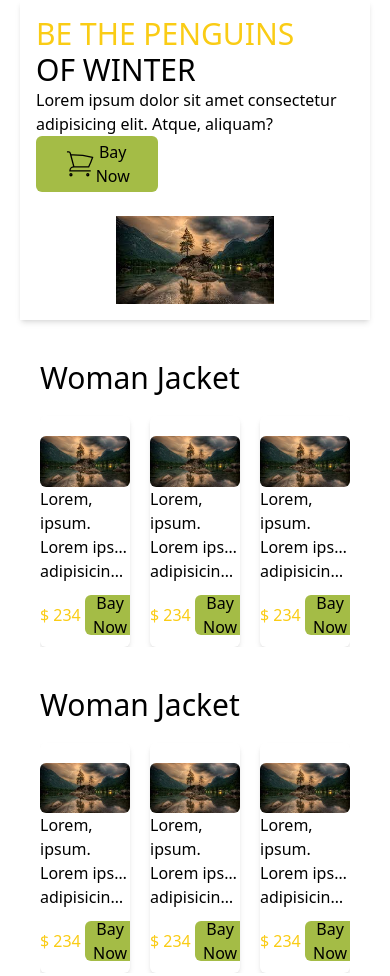
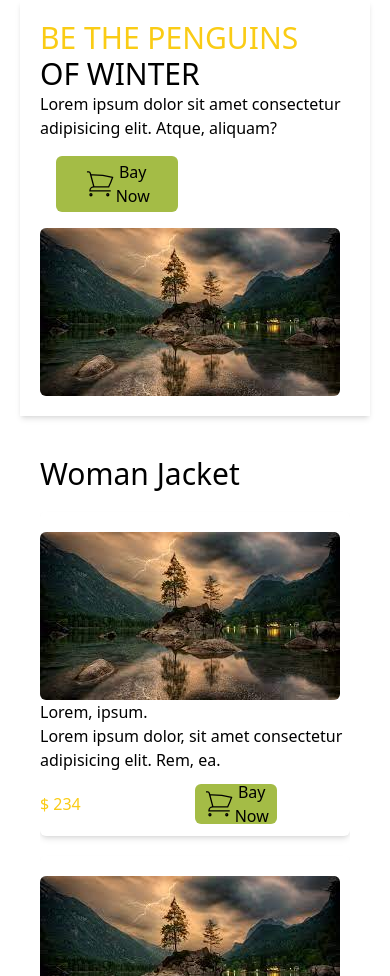
Before and after one commit to devmahin/Tailwindcss-project, a plain HTML site: page index.html in a window 390 px wide. Shown: the top 976 px of the page. Drawn offline with nearby package versions, Linux system fonts and the light colour scheme.

Commit message:
3rd commit

```diff
--- a/index.html
+++ b/index.html
@@ -17,11 +17,11 @@
     }
   </script>
 </head>
-<body class="mx-5 ">
- <div class="grid sm:grid-cols-1 md:grid-cols-2 justify-center align-middle shadow-md overflow-hidden  p-4"> <div class="">
+<body class="mx-5 place-content-around ">
+ <div class="grid sm:grid-cols-1  mb-5 p-5 md:grid-cols-2 justify-center align-middle  shadow-md overflow-hidden  p-4"> <div class="">
   <div class=""><h1 class="text-3xl  text-yellow-400 " >BE THE PENGUINS <br><span class="text-black">OF WINTER</span></h1>
-    <p>Lorem ipsum dolor sit amet consectetur adipisicing elit. Atque, aliquam?</p></div>
-        <div class="flex  ">   <button type=" " class="flex bg-cardgreen justify-center items-center h-10 w-30 p-7 rounded-md ">
+    <p class=" ">Lorem ipsum dolor sit amet consectetur adipisicing elit. Atque, aliquam?</p></div>
+        <div class="flex  ">   <button type=" " class="flex bg-cardgreen justify-center items-center h-10 w-30 p-7 rounded-md m-4">
          <svg class="" xmlns="http://www.w3.org/2000/svg" fill="none" viewBox="0 0 24 24" strokeWidth={1.5} stroke="currentColor" className="w-6 ">
           <path strokeLinecap="round" strokeLinejoin="round" d="M2.25 3h1.386c.51 0 .955.343 1.087.835l.383 1.437M7.5 14.25a3 3 0 00-3 3h15.75m-12.75-3h11.218c1.121-2.3 2.1-4.684 2.924-7.138a60.114 60.114 0 00-16.536-1.84M7.5 14.25L5.106 5.272M6 20.25a.75.75 0 11-1.5 0 .75.75 0 011.5 0zm12.75 0a.75.75 0 11-1.5 0 .75.75 0 011.5 0z" />
         </svg>
@@ -30,12 +30,12 @@
         </div>
 </div>
 
-  <div class="mx-20 mt-6 "> <img src="./download (3).jpg" alt=""></div>
+  <div class=" "> <img class="rounded-md" src="./download (3).jpg" alt=""></div>
   </div>
 
 <div class="overflow-hidden  justify-start m-5">
   <h1 class=" text-3xl text-black mb-5 my-5">Woman Jacket</h1>
-  <div class="grid grid-cols-3 gap-5 sm: grid-cols-1 md:grid-cols-2 lg:grid-cols-3 ">
+  <div class="grid  gap-5 sm: grid-cols-1 md:grid-cols-2 lg:grid-cols-3 ">
 
     <div class="shadow-md overflow-hidden rounded-md pt-5">
       <img class="rounded-md" src="./download (3).jpg" alt="">
@@ -87,8 +87,8 @@
 </div>
 
 <div class="overflow-hidden  justify-start m-5">
-  <h1 class=" text-3xl text-black mb-5 my-5">Woman Jacket</h1>
-  <div class="grid grid-cols-3 gap-5 sm: grid-cols-1 md:grid-cols-2 lg:grid-cols-3 ">
+  <h1 class=" text-3xl text-black mb-5 my-5">Woman Jacket2</h1>
+  <div class="grid gap-5 sm: grid-cols-1 md:grid-cols-2 lg:grid-cols-3  ">
 
     <div class="shadow-md overflow-hidden rounded-md pt-5">
       <img class="rounded-md" src="./download (3).jpg" alt="">
@@ -165,7 +165,7 @@
 
 </div>
   <div class="m-10 ">
-    <img src="./download (3).jpg" alt=""></div>
+    <img class="rounded-md" src="./download (3).jpg" alt=""></div>
 
 </div>
 
```
